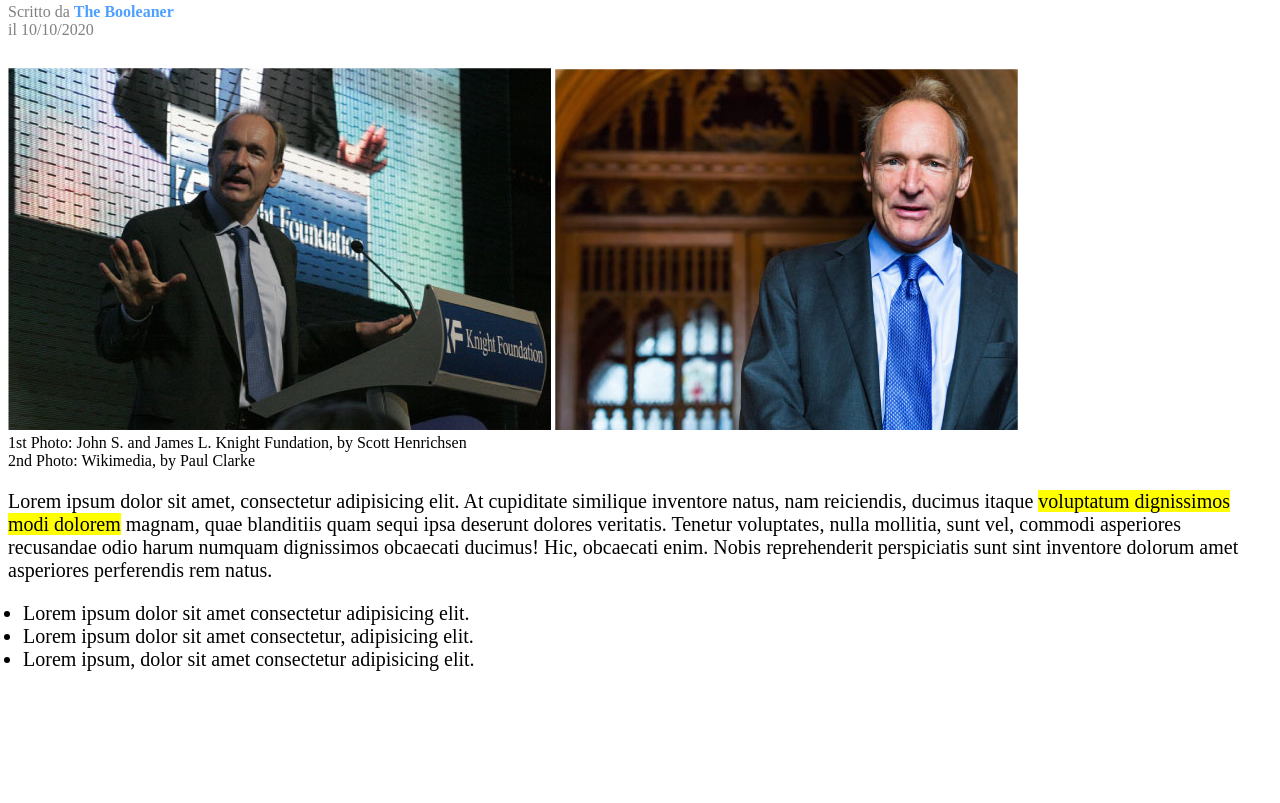
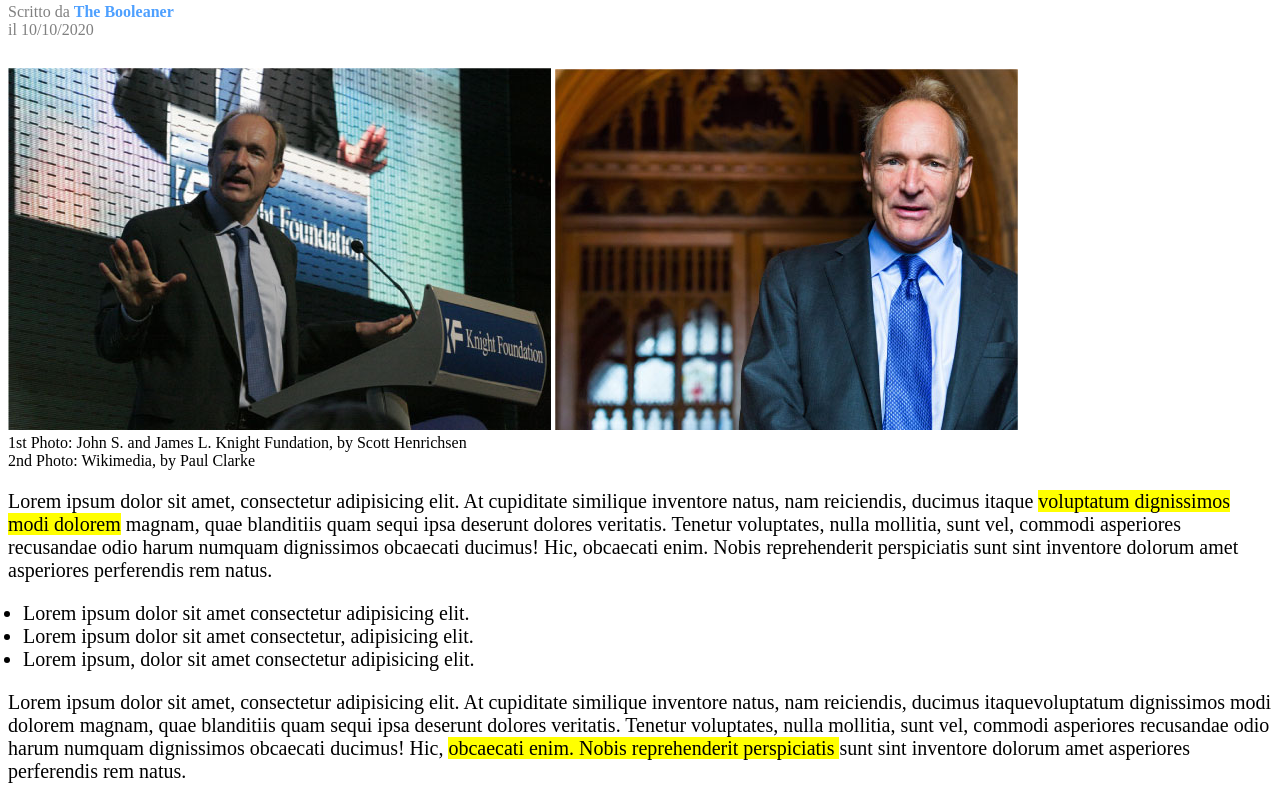
Before and after one commit to dariolaseta/html-css-booleaner, a plain HTML site: page index.html in a window 1280 px wide. Shown: the part 301-1104 px from the top of the page. Before the commit the page ends 992 px from the top, so only its background shows below. Drawn offline with Linux system fonts and the light colour scheme.

Commit message:
added bottom main section

```diff
--- a/index.html
+++ b/index.html
@@ -28,7 +28,7 @@
 
             <section>
                 <p class="lorem">Lorem ipsum dolor sit amet, consectetur adipisicing elit. At cupiditate similique inventore
-                    natus, nam reiciendis, ducimus itaque <span class="test2">voluptatum dignissimos modi dolorem</span> magnam, quae blanditiis quam sequi ipsa deserunt dolores veritatis.
+                    natus, nam reiciendis, ducimus itaque <span class="highlighted-text">voluptatum dignissimos modi dolorem</span> magnam, quae blanditiis quam sequi ipsa deserunt dolores veritatis.
                     Tenetur voluptates, nulla mollitia, sunt vel, commodi asperiores recusandae odio
                     harum numquam dignissimos obcaecati ducimus! Hic, obcaecati enim. Nobis reprehenderit perspiciatis sunt sint inventore dolorum amet asperiores perferendis rem natus.
                 </p>
@@ -39,7 +39,17 @@
                 </ul>
             </section>
 
+            <section class="container">
+                <!--TODO: Tabella-->
+            </section>
 
+            <section>
+                <p class="lorem">Lorem ipsum dolor sit amet, consectetur adipisicing elit. At cupiditate similique inventore
+                    natus, nam reiciendis, ducimus itaquevoluptatum dignissimos modi dolorem magnam, quae blanditiis quam sequi ipsa deserunt dolores veritatis.
+                    Tenetur voluptates, nulla mollitia, sunt vel, commodi asperiores recusandae odio
+                    harum numquam dignissimos obcaecati ducimus! Hic, <span class="highlighted-text">obcaecati enim. Nobis reprehenderit perspiciatis </span>sunt sint inventore dolorum amet asperiores perferendis rem natus.
+                </p>
+            </section>
         </main>
 
         <footer>
--- a/style.css
+++ b/style.css
@@ -35,7 +35,7 @@ header{
     font-size: 20px;
 }
 
-.test2{
+.highlighted-text{
     background-color: #FFFF00;
 }
 
@@ -43,3 +43,7 @@ ul{
     padding-left: 15px;
     font-size: 20px;
 }
+
+.container{
+    background-color: rgb(78,160,255);
+}
```
